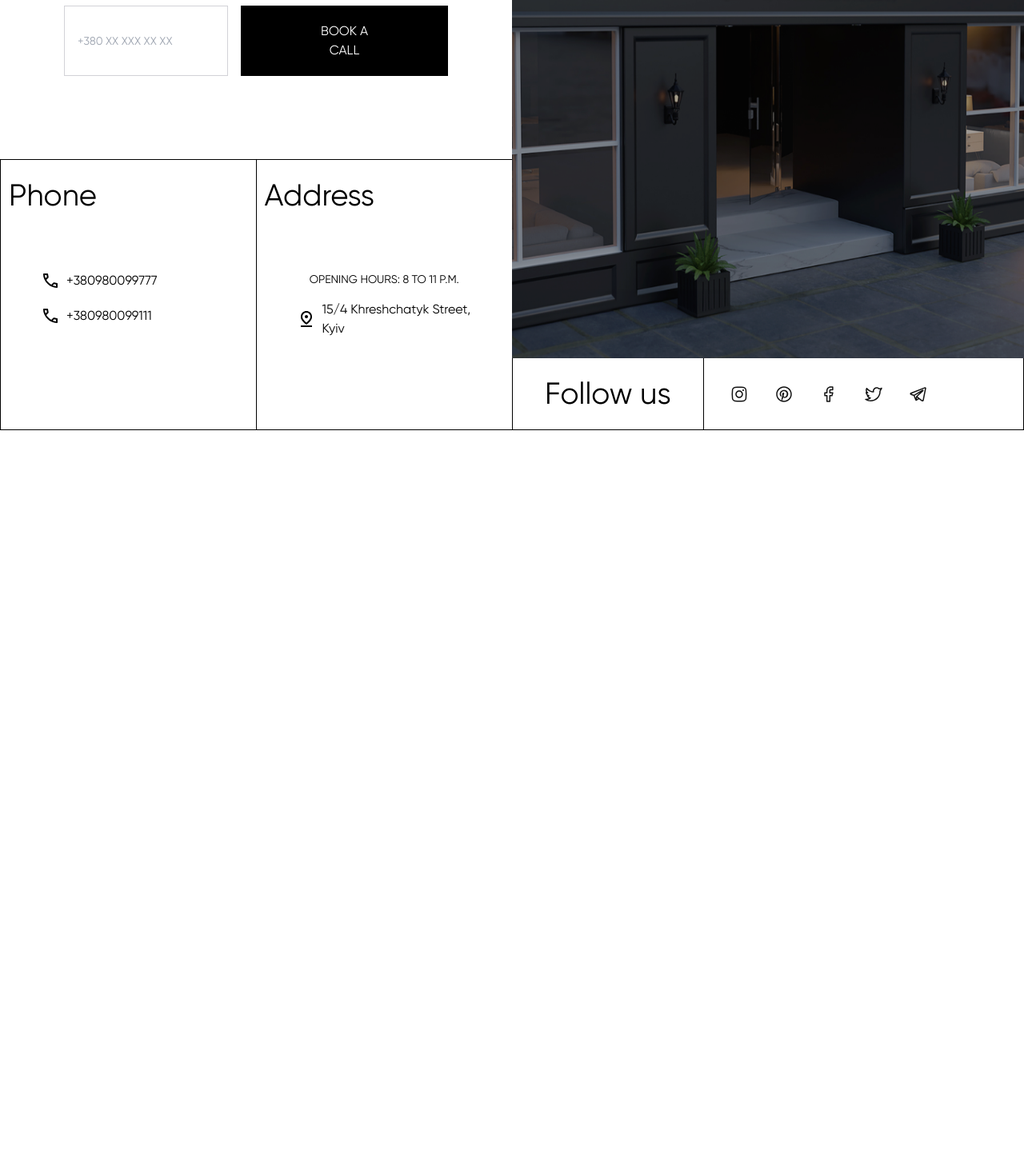
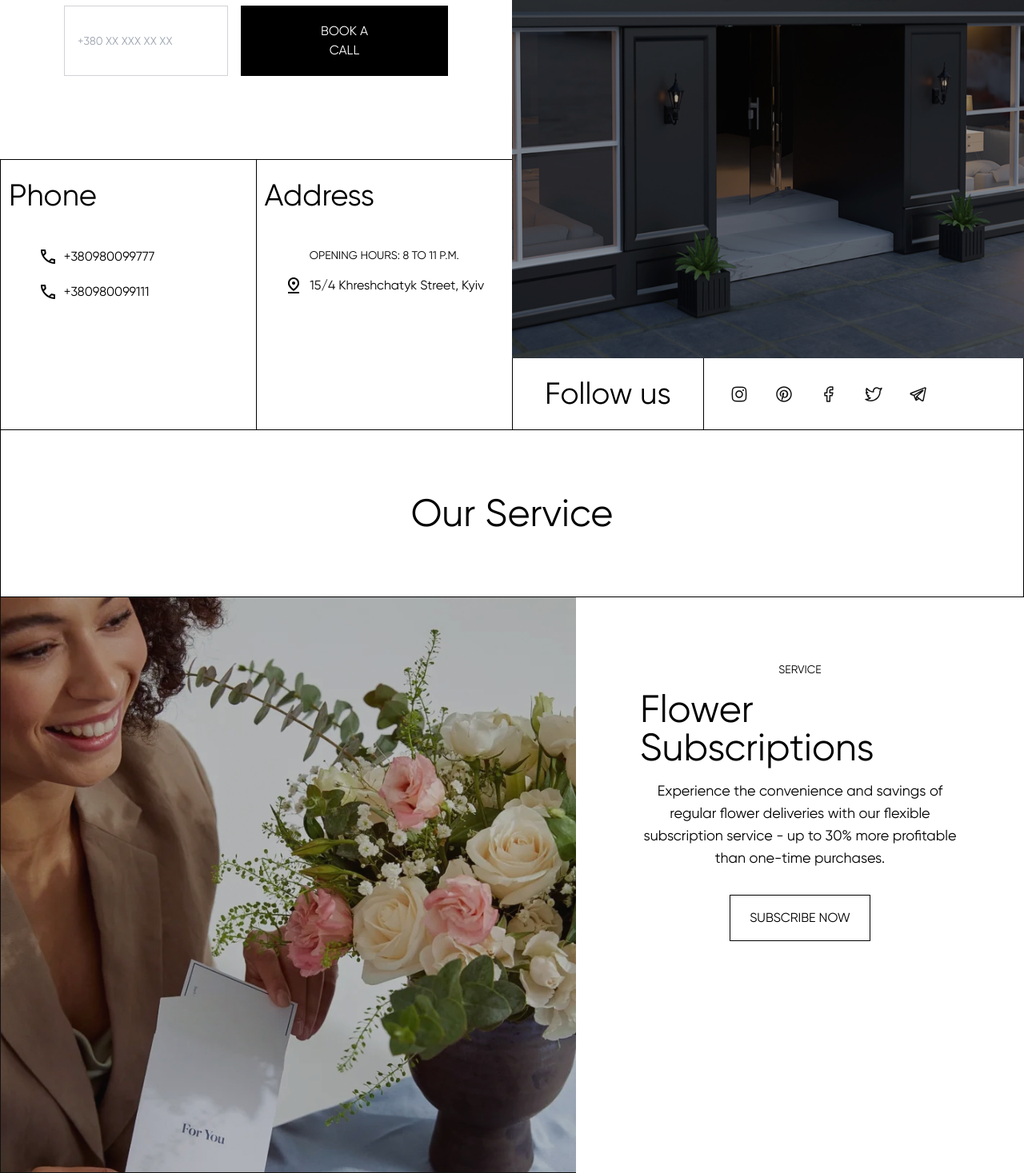
Before and after one commit to ysnitko/flowers-delivery-app, a Next.js app: page / in a window 1280 px wide. Shown: the part 2944-4411 px from the top of the page at 80% size. Before the commit the page ends 3482 px from the top, so only its background shows below. Built offline with nearby package versions, Linux system fonts and the light colour scheme.

Commit message:
add changes

```diff
--- a/app/components/contactUs.tsx
+++ b/app/components/contactUs.tsx
@@ -5,7 +5,7 @@ import { CONTACTS } from '../lib/contacts';
 export default function ContactUs() {
   return (
     <section className="grid grid-cols-2 border-b-[1px] border-border-table">
-      <div className="flex  flex-col gap-6 ">
+      <div className="flex flex-col gap-6 ">
         <div className="p-[80px] ">
           <h1 className="text-[50px]">To Contact Us</h1>
           <div className="flex flex-col gap-4">
@@ -25,7 +25,7 @@ export default function ContactUs() {
         <div className="grid grid-cols-2 border-[1px] border-border-table border-r-0 border-b-0 h-full">
           <div className="border-r-[1px] border-border-table">
             <p className="px-[10px] py-4 text-[38px]">Phone</p>
-            <div className="flex flex-col p-[50px] gap-5 justify-center items-center">
+            <div className="flex flex-col p-[20px] gap-5 justify-center items-center">
               <label htmlFor="tel" className="flex gap-2">
                 <Image
                   src="/assets/call.svg"
@@ -60,7 +60,7 @@ export default function ContactUs() {
           </div>
           <div>
             <p className="px-[10px] py-4 text-[38px]">Address</p>
-            <div className="p-[50px] flex flex-col gap-4 items-center">
+            <div className="p-[20px] flex flex-col gap-4 items-center">
               <p className="text-sm">OPENING HOURS: 8 TO 11 P.M.</p>
               <div className="flex gap-2">
                 <Image
@@ -78,7 +78,7 @@ export default function ContactUs() {
 
       <div>
         <Image
-          className=" aspect-square"
+          className="aspect-square w-full"
           src="/assets/restaurant.png"
           alt="rest"
           width={720}
@@ -89,9 +89,9 @@ export default function ContactUs() {
             Follow us
           </p>
           <ul className="flex gap-8 px-8 py-4">
-            {CONTACTS.map((brand) => {
+            {CONTACTS.map((brand, index) => {
               return (
-                <li>
+                <li key={index}>
                   <Link href="/">
                     <Image
                       src={brand.src}
--- /dev/null
+++ b/app/components/ourService.tsx
@@ -0,0 +1,31 @@
+import Image from 'next/image';
+
+export default function OurService() {
+  return (
+    <section>
+      <h1 className="text-5xl py-20 text-center border-[1px] border-t-0 border-border-table ">
+        Our Service
+      </h1>
+      <div className="flex">
+        <Image
+          src="/assets/our_service.png"
+          alt="our service"
+          width={720}
+          height={720}
+        />
+        <div className="w-1/2 flex flex-col items-center p-20 gap-4">
+          <p className="text-sm">SERVICE</p>
+          <p className="text-5xl">Flower Subscriptions</p>
+          <p className="text-lg text-center">
+            Experience the convenience and savings of regular flower deliveries
+            with our flexible subscription service - up to 30% more profitable
+            than one-time purchases.
+          </p>
+          <button className="mt-4 text-base px-6 py-4 border-[1px]  border-border-table">
+            SUBSCRIBE NOW
+          </button>
+        </div>
+      </div>
+    </section>
+  );
+}
--- a/app/page.tsx
+++ b/app/page.tsx
@@ -2,6 +2,7 @@ import MainContent from './components/mainСontent';
 import AboutUs from './components/aboutUs';
 import ChooseUS from './components/chooseUs';
 import ContactUs from './components/contactUs';
+import OurService from './components/ourService';
 export default function Home() {
   // useEffect(() => {
   //   // Отправка запроса к вашему API маршруту при загрузке страницы
@@ -20,6 +21,7 @@ export default function Home() {
       <AboutUs />
       <ChooseUS />
       <ContactUs />
+      <OurService />
     </main>
   );
 }
```
Also changed, not shown: public/assets/our_service.png (added).
